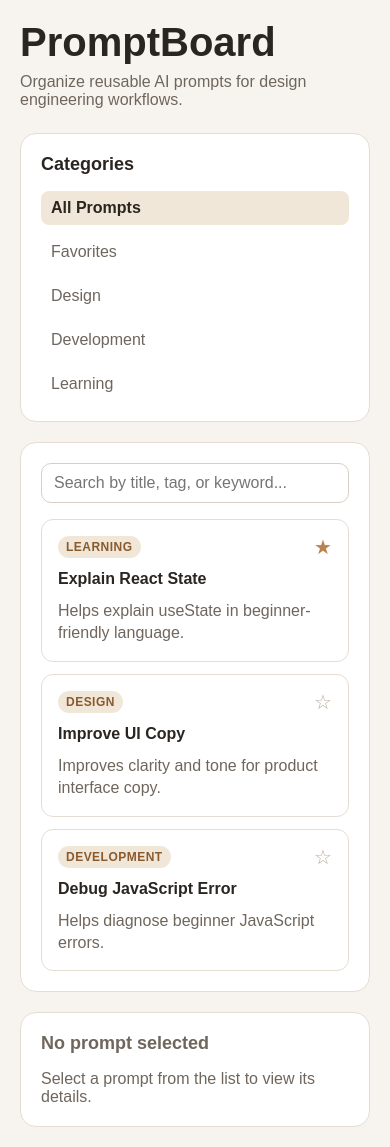
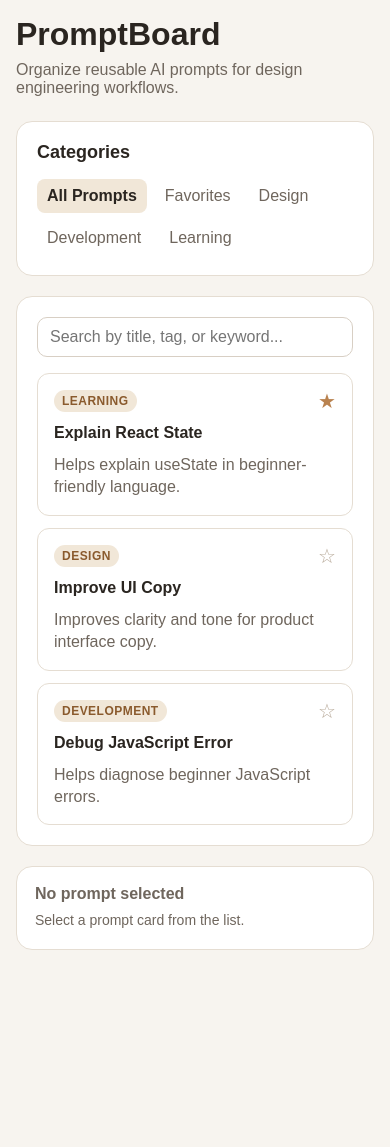
Before and after one commit to brndcdn/promptboard, a React (Vite) app: page / in a window 390 px wide. After the commit the page ends 966 px from the top, so only its background shows below. Built offline with nearby package versions, Linux system fonts and the light colour scheme; the HTML template or start-up script is replaced by a standard one.

Commit message:
Improved responsiveness and small CSS details

```diff
--- a/src/App.css
+++ b/src/App.css
@@ -206,6 +206,9 @@ body {
 }
 
 /* ─── Prompt Detail ────────────────────────────────────────────────────────── */
+.prompt-detail {
+  padding: 16px 16px;
+}
 
 .prompt-detail h2 {
   font-size: 18px;
@@ -255,29 +258,21 @@ body {
 
 /* ─── Empty States ─────────────────────────────────────────────────────────── */
 
-.empty-state {
+.empty-state h2 {
   color: #6f665d;
-  font-size: 14px;
-  padding: 16px 0;
-}
-
-.empty-state h2 {
-  font-size: 18px;
+  font-size: 16px;
   margin-bottom: 8px;
 }
 
 .empty-state p {
   color: #6f665d;
+  font-size: 14px;
   line-height: 1.4;
-}
-
-.empty-detail {
-  color: #6f665d;
 }
 
 /* ─── Responsive ───────────────────────────────────────────────────────────── */
 
-@media (max-width: 800px) {
+@media (max-width: 900px) {
   .app {
     padding: 20px;
   }
@@ -286,7 +281,43 @@ body {
     grid-template-columns: 1fr;
   }
 
-  .search-bar {
-    flex-direction: column;
+  .sidebar,
+  .content-area,
+  .prompt-detail {
+    width: 100%;
   }
 }
+
+@media (max-width: 900px) {
+  .sidebar ul {
+    display: flex;
+    flex-wrap: wrap;
+    gap: 8px;
+  }
+
+  .sidebar li {
+    width: auto;
+  }
+
+  .category-button {
+    width: auto;
+  }
+}
+
+@media (max-width: 600px) {
+  .app {
+    padding: 16px;
+  }
+
+  .header h1 {
+    font-size: 32px;
+  }
+
+  .prompt-card {
+    padding: 16px;
+  }
+
+  .prompt-detail {
+    padding: 18px;
+  }
+}
--- a/src/components/PromptDetail.jsx
+++ b/src/components/PromptDetail.jsx
@@ -1,9 +1,11 @@
 function PromptDetail({ prompt }) {
   if (!prompt) {
     return (
-      <aside className="prompt-detail empty-detail">
-        <h2>No prompt selected</h2>
-        <p>Select a prompt from the list to view its details.</p>
+      <aside className="prompt-detail">
+        <div className="empty-state">
+          <h2>No prompt selected</h2>
+          <p>Select a prompt card from the list.</p>
+        </div>
       </aside>
     );
   }
--- a/src/components/PromptList.jsx
+++ b/src/components/PromptList.jsx
@@ -10,7 +10,7 @@ function PromptList({
     return (
       <section className="empty-state">
         <h2>No prompts found</h2>
-        <p>Try adjusting your search or category filter.</p>
+        <p>Try modifying your search or selecting another category.</p>
       </section>
     );
   }
```
